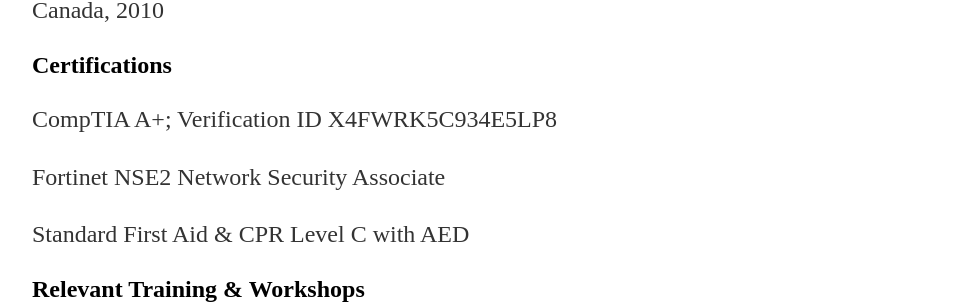
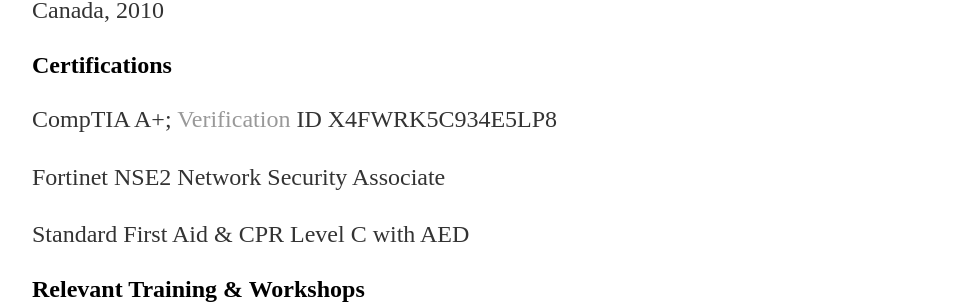
Before and after one commit to onshisan/onshisan.github.io, a Jekyll site: the page built from cv/index.html, in a window 1280 px wide. Shown: the part 1578-1882 px from the top of the page, without its empty margins (160-1113 px from the left). Built offline with Jekyll 4.4.1, drawn with Linux system fonts in a browser that asks for light colours; part of the change alters nothing that is shown.

```diff
--- a/_includes/resume.html
+++ b/_includes/resume.html
@@ -28,7 +28,7 @@
 	<p>Team Merit Award, Integrated Library System Evaluation Committee; Department of Justice Canada, 2010</p>
 
 	<h2>Certifications</h2>
-	<p>CompTIA A+; Verification ID X4FWRK5C934E5LP8</p>
+	<p>CompTIA A+; <a href="https://www.certmetrics.com/comptia/public/verification.aspx">Verification</a> ID X4FWRK5C934E5LP8</p>
 	<p>Fortinet NSE2 Network Security Associate</p>
 	<p>Standard First Aid & CPR Level C with AED</p>
 
```
